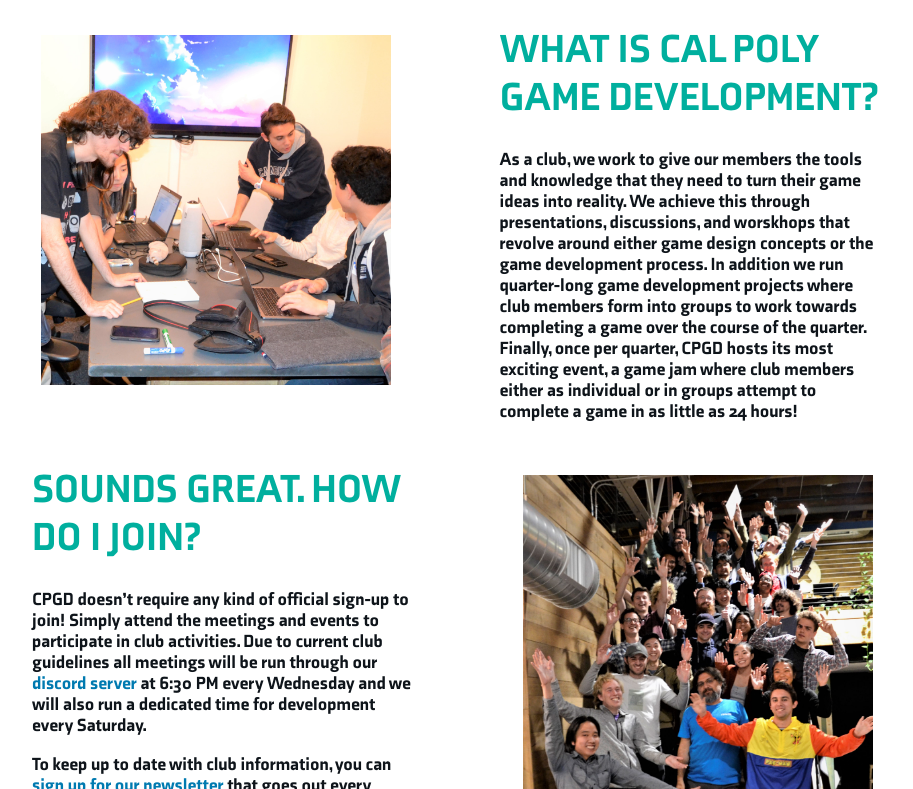
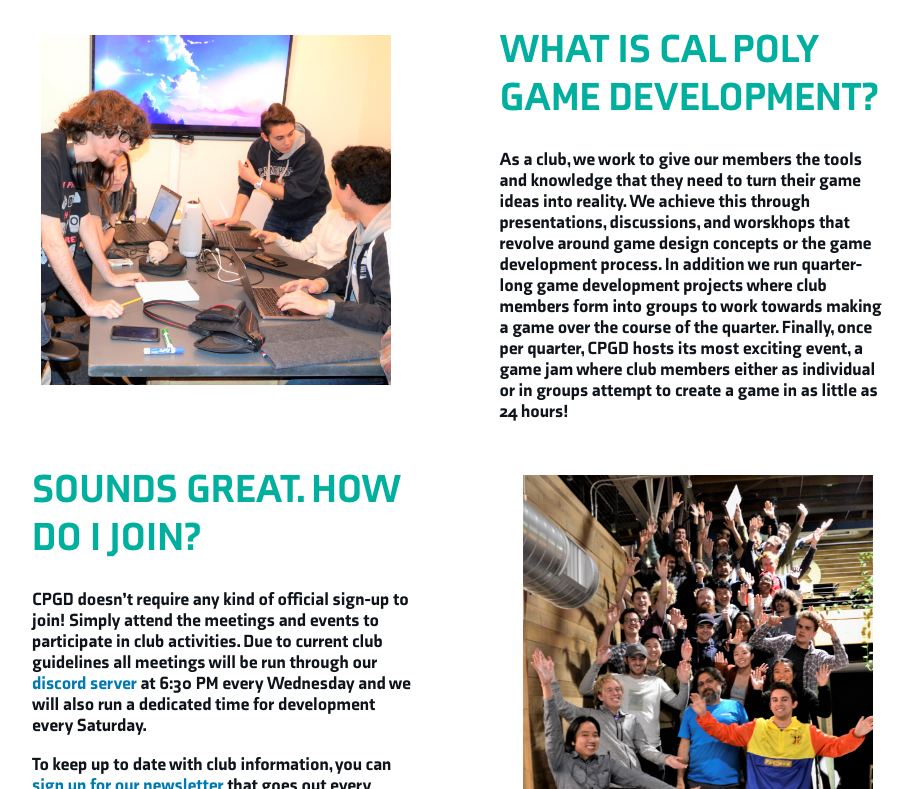
Before and after one commit to gbug007/cpgd-website, a Jekyll site: the page built from index.md, in a window 1280 px wide and 900 px high, scrolled down 2533 px, cut to the strip 111-900 px from the top of the window. Shown: the whole strip, without its empty margins (183-1096 px from the left). Built offline with Jekyll 4.4.1, drawn with Linux system fonts in a browser that asks for light colours; comment, search, counter and statistics services are not loaded.

```diff
--- a/about2.md
+++ b/about2.md
@@ -1 +1 @@
-As a club, we work to give our members the tools and knowledge that they need to turn their game ideas into reality. We achieve this through presentations, discussions, and worskhops that revolve around either game design concepts or the game development process. In addition we run quarter-long game development projects where club members form into groups to work towards completing a game over the course of the quarter. Finally, once per quarter, CPGD hosts its most exciting event, a game jam where club members either as individual or in groups attempt to complete a game in as little as 24 hours!
+As a club, we work to give our members the tools and knowledge that they need to turn their game ideas into reality. We achieve this through presentations, discussions, and worskhops that revolve around game design concepts or the game development process. In addition we run quarter-long game development projects where club members form into groups to work towards making a game over the course of the quarter. Finally, once per quarter, CPGD hosts its most exciting event, a game jam where club members either as individual or in groups attempt to create a game in as little as 24 hours!
```
Also changed, not shown: _data/officers.yml (+8 -6 lines), 8 other files.
